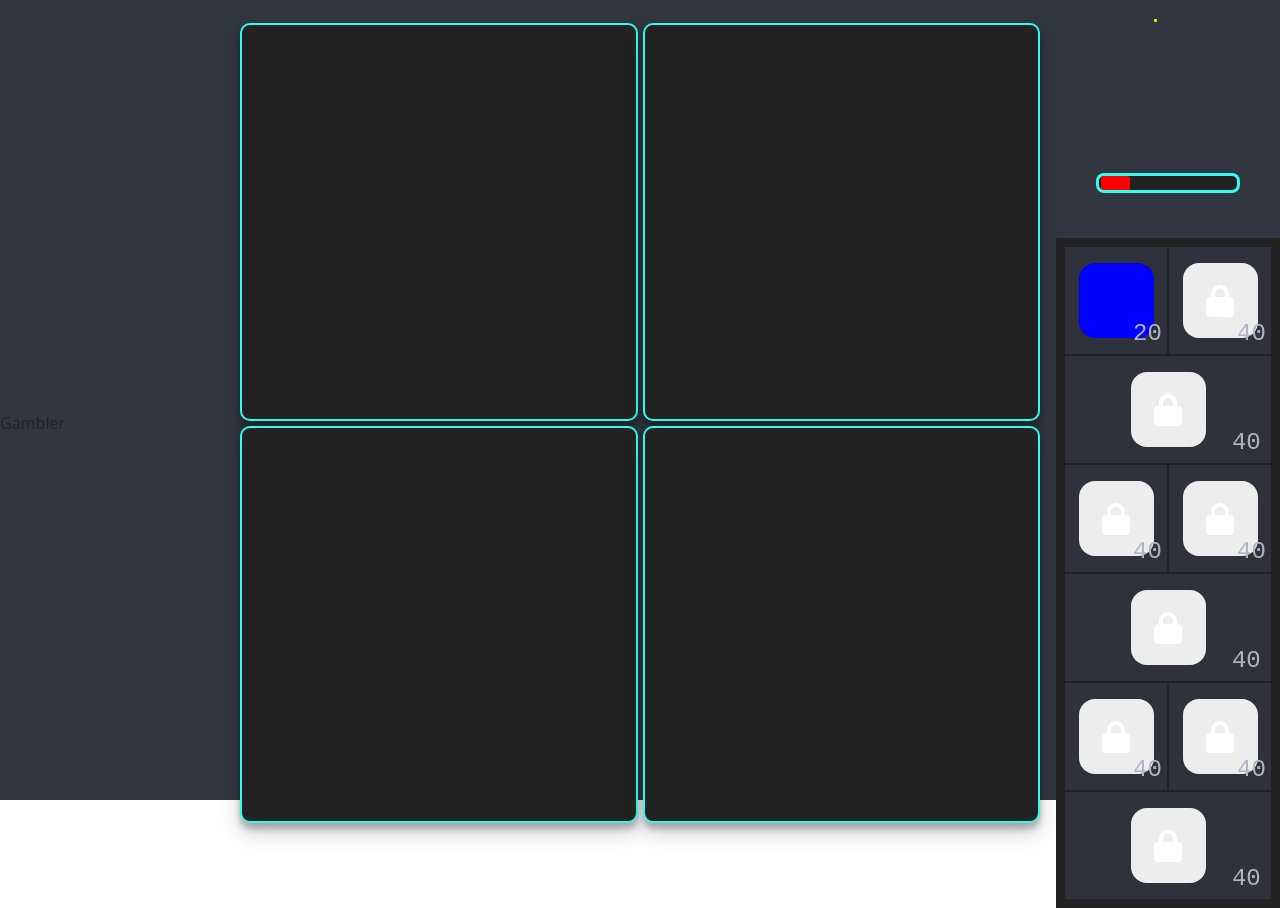
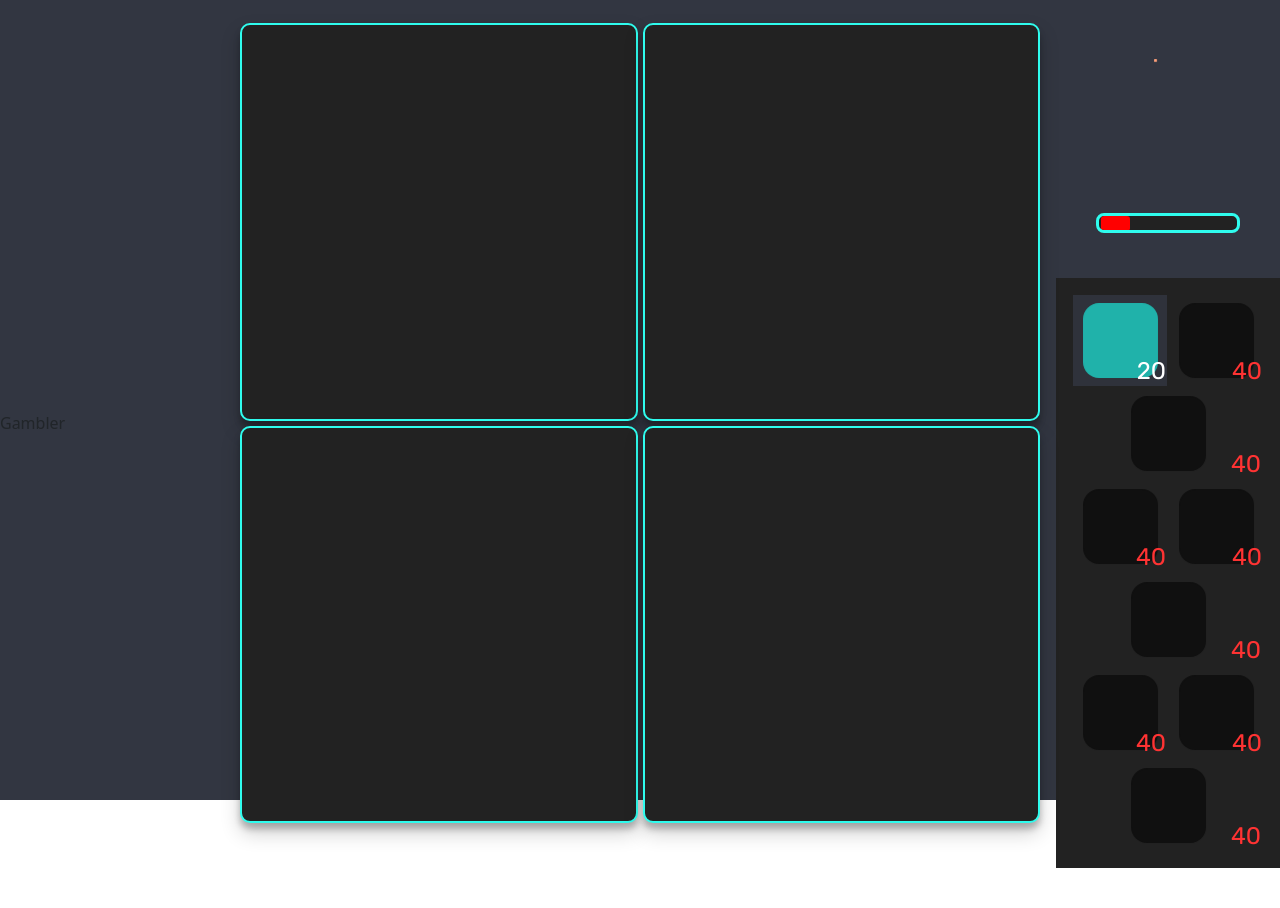
Before and after one commit to Myc22Ka/TheGame, a React (Create React App) app: page / in a window 1280 px wide. After the commit the page ends 868 px from the top, so only its background shows below. Built offline with nearby package versions, Linux system fonts and the light colour scheme.

Commit message:
visual changes

```diff
--- a/src/components/Shop/Shop/BuyPiece.tsx
+++ b/src/components/Shop/Shop/BuyPiece.tsx
@@ -16,13 +16,6 @@ type BuyPiecePropsType = {
 const BuyPiece: React.FC<BuyPiecePropsType> = ({ piece }) => {
   const { pieceRef, tile, handleDragStart, handleDragEnd } = usePiece(piece);
   const { score } = useScore();
-
-  if (score.gold < piece.buy)
-    return (
-      <motion.div className={`piece ${piece.rule} locked`} initial="initial">
-        <FontAwesomeIcon icon={faLock} size="2x" style={{ color: "white" }} />
-      </motion.div>
-    );
 
   return (
     <motion.div
--- a/src/components/Shop/Shop/Market.tsx
+++ b/src/components/Shop/Shop/Market.tsx
@@ -14,7 +14,7 @@ const Market: React.FC = () => {
   };
 
   return (
-    <Container className="m-2 market w-auto">
+    <Container className="m-3 market w-auto">
       {splitArray().map((row, key) => {
         return (
           <Row key={key}>
--- a/src/components/Shop/Shop/ShopCell.tsx
+++ b/src/components/Shop/Shop/ShopCell.tsx
@@ -15,7 +15,7 @@ const ShopCell: React.FC<ShopCellProps> = ({ piece }) => {
     <Stack
       direction="horizontal"
       style={{ margin: "1px" }}
-      className={`justify-content-center align-items-center py-3 px-2 cell${
+      className={`justify-content-center align-items-center p-2 cell${
         score.gold < piece.buy ? " locked" : ""
       }`}
     >
--- a/src/styles/constants.scss
+++ b/src/styles/constants.scss
@@ -1,4 +1,5 @@
 // file for constants
+@import url("https://fonts.googleapis.com/css2?family=Noto+Sans+JP:wght@500&family=Rubik&display=swap");
 
 // colors:
 $cell: #00c896;
@@ -6,9 +7,10 @@ $background: #323641;
 $main: #2ffcee;
 $secondary: #00664d;
 $third: #222222;
+$error: #ff3333;
 
 // fonts:
-$font: monospace;
+$font: "Rubik", sans-serif;
 $font-size-large: clamp(2rem, 4vw, 3rem);
 $font-size-mid: clamp(1.5rem, 4vw, 2.5rem);
 $font-size-small: clamp(0.6rem, 4vw, 2rem);
--- a/src/styles/shop.scss
+++ b/src/styles/shop.scss
@@ -102,36 +102,14 @@
 
 .gold,
 .gold_add {
-  background: blue;
+  background: lightseagreen;
   width: 75px;
   height: 75px;
   border-radius: 1rem;
   position: relative;
 }
 .gold_add {
-  background: yellow;
-}
-
-.piece {
-  @include flex-center;
-  transition: filter 0.4s ease-in-out;
-  &.locked {
-    // position: relative;
-    filter: grayscale(1);
-    overflow: hidden;
-    // &::before {
-    //   content: "";
-    //   position: absolute;
-    //   top: 0;
-    //   left: 0;
-    //   width: 100%;
-    //   height: 100%;
-    //   background: #14151869;
-    // }
-    svg {
-      z-index: 2;
-    }
-  }
+  background: lightsalmon;
 }
 
 .market {
@@ -140,16 +118,25 @@
     cursor: pointer;
     transition: background-color 0.1s ease-in-out;
     position: relative;
+    &.locked {
+      background: none;
+      .piece {
+        background-color: darken($third, 7);
+      }
+      .price {
+        color: $error;
+      }
+    }
     &:not(.locked):hover {
       background: lighten(transparentize($background, 0.2), 15);
     }
     .price {
       position: absolute;
-      bottom: 5%;
-      right: 5%;
+      bottom: 0%;
+      right: 1%;
       user-select: none;
       font-family: $font;
-      color: lighten($background, 50);
+      color: white;
     }
   }
 }
```
